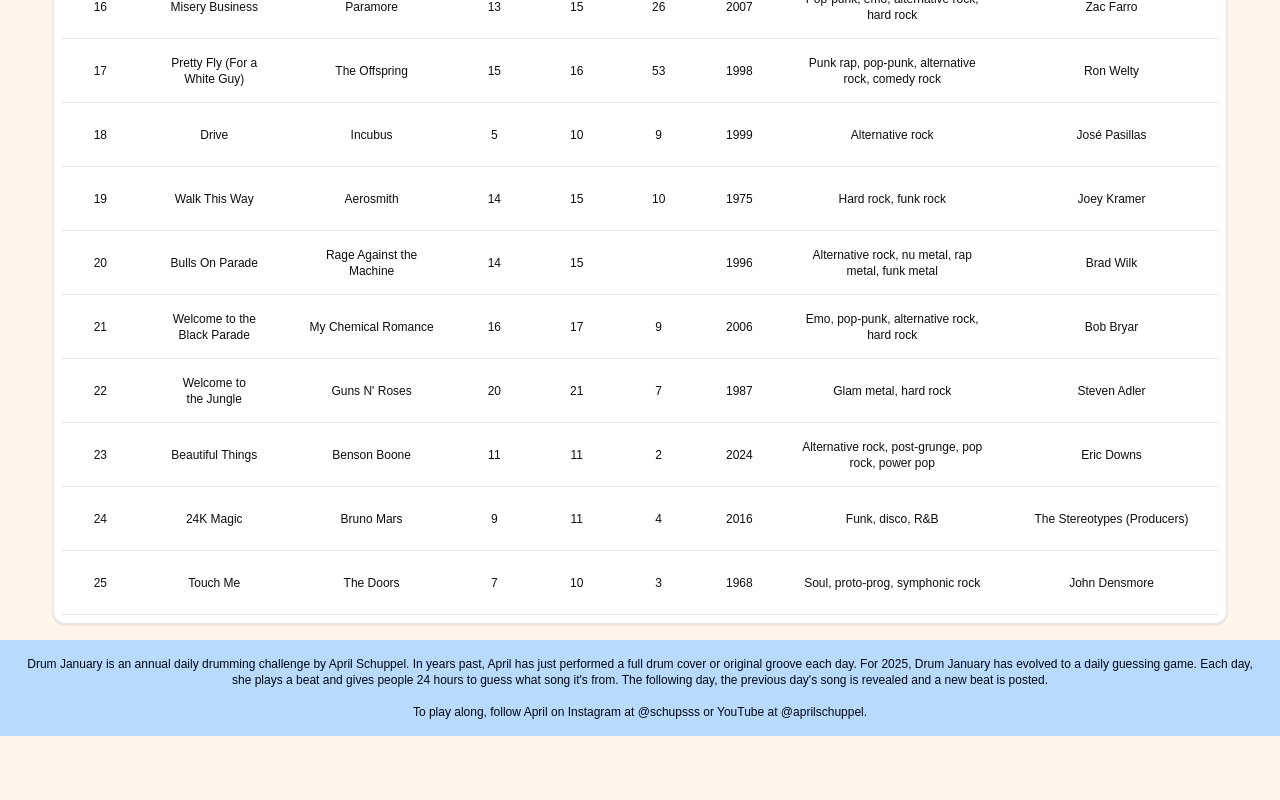
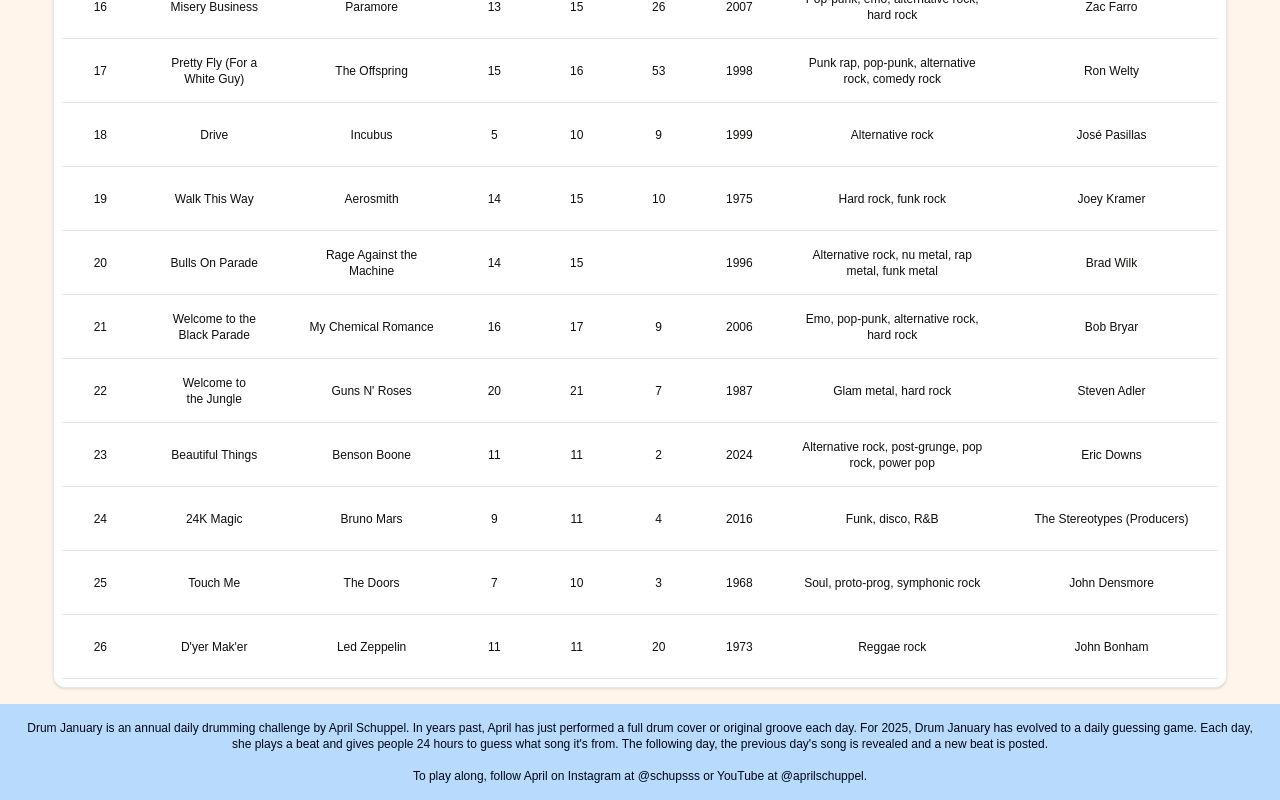
Before and after one commit to aprilschuppel/drum-january, a Next.js app: page /stats in a window 1280 px wide. Shown: the part 1175-1975 px from the top of the page. Before the commit the page ends 1911 px from the top, so only its background shows below. Built offline with nearby package versions, Linux system fonts and the light colour scheme.

Commit message:
update data

```diff
--- a/src/data/data.ts
+++ b/src/data/data.ts
@@ -201,24 +201,32 @@
       tooltip: "70.00",
       status: "Bad",
     },
+    {
+      beatId: 26,
+      songTitle: "D'yer Mak'er",
+      correctGuesses: 11,
+      totalGuesses: 11,
+      tooltip: "100.00",
+      status: "Perfect",
+    },
 ];
 
 export const overallGuessLeaderData: Leaderboard[] = [
   {
     name: "scubasav144",
-    value: 24,
+    value: 25,
   },
   {
     name: "shortofadime",
+    value: 22,
+  },
+  {
+    name: "mgattoni15",
     value: 21,
   },
   {
-    name: "mgattoni15",
-    value: 20,
-  },
-  {
     name: "erinnbenedict",
-    value: 18,
+    value: 19,
   },
   {
     name: "peetydraws",
@@ -593,5 +601,18 @@
     releaseYear: 1968,
     releaseDecade: "1960s",
     hot100Peak: 3
+  },
+  {
+    day: 26,
+    song: "D'yer Mak'er",
+    artist: "Led Zeppelin",
+    drummer: "John Bonham",
+    broadGenre: "Rock",
+    genre: "Reggae rock",
+    totalGuesses: 11,
+    correctGuesses: 11,
+    releaseYear: 1973,
+    releaseDecade: "1970s",
+    hot100Peak: 20
   }
 ];
```
